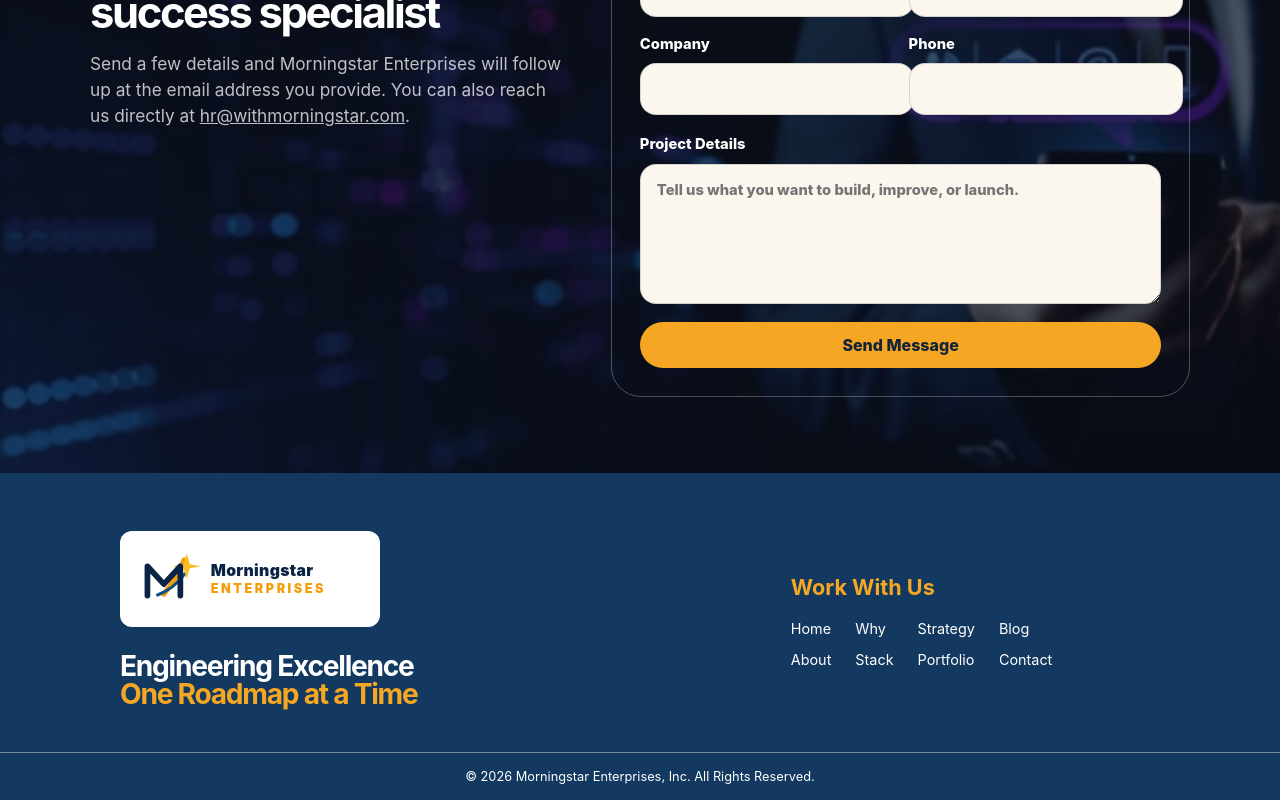
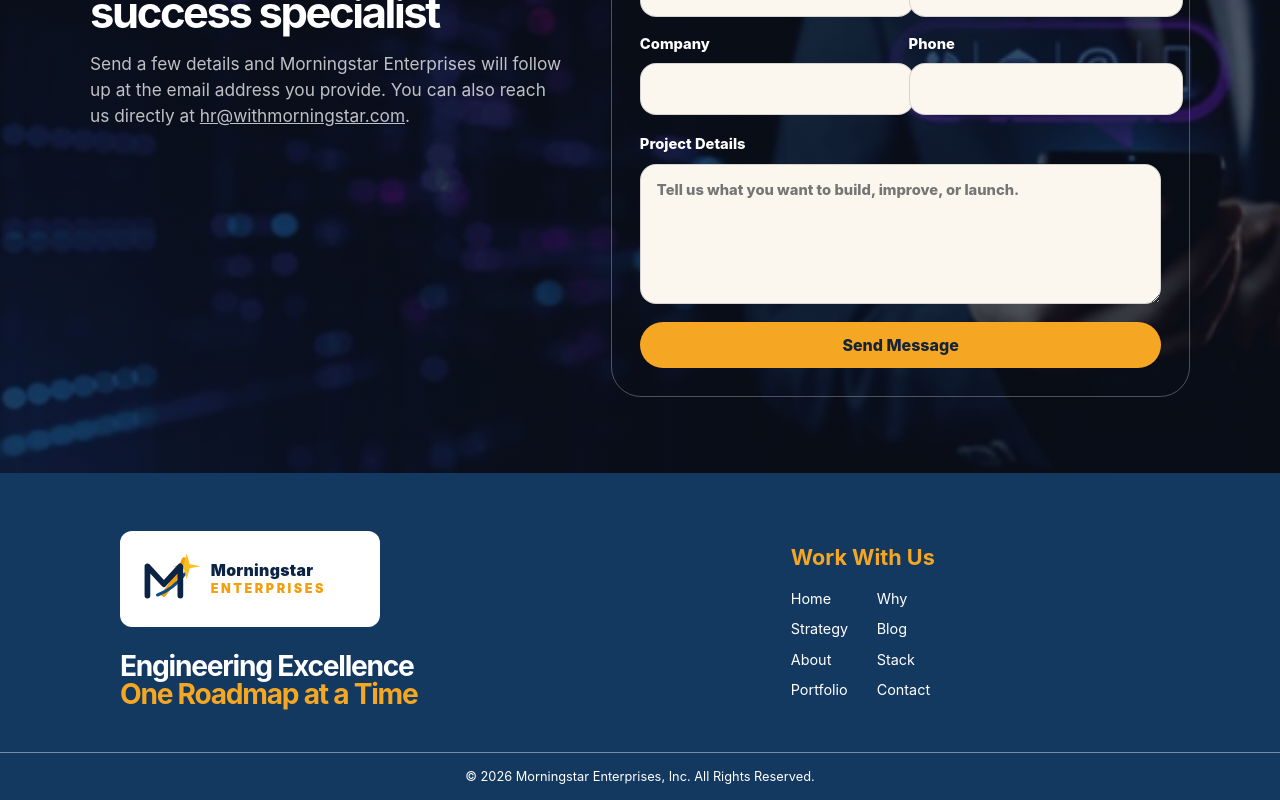
Before and after one commit to shaunghiorzi8/portfolio, a React (Vite) app in the folder frontend/: page / in a window 1280 px wide. Shown: the part 6843-7643 px from the top of the page. Built offline with nearby package versions, Linux system fonts and the light colour scheme.

Commit message:
Arrange footer links in four rows

```diff
--- a/frontend/src/styles/main.css
+++ b/frontend/src/styles/main.css
@@ -1521,7 +1521,7 @@ h2 {
   align-content: start;
   display: grid;
   gap: 13px 24px;
-  grid-template-columns: repeat(4, max-content);
+  grid-template-columns: repeat(2, max-content);
   margin-bottom: auto;
   margin-top: auto;
 }
```
